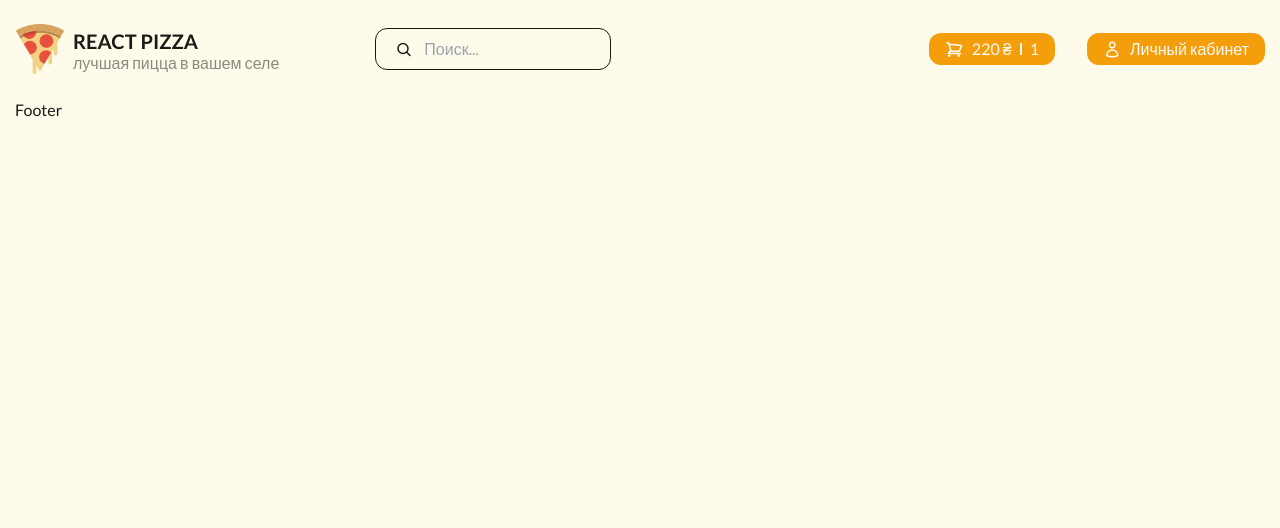
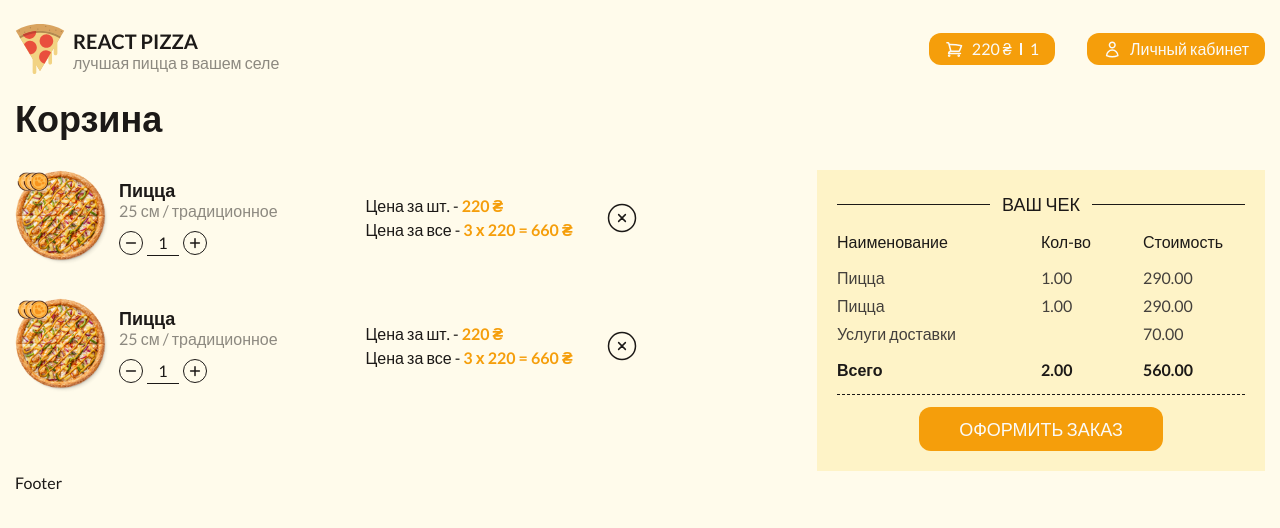
Before and after one commit to ptrv-dev/react-pizza-v2, a React (Create React App) app: page /cart in a window 1280 px wide. Shown: the top 528 px of the page. Built offline with nearby package versions, Linux system fonts and the light colour scheme; no server answers.

Commit message:
Cart Page design

```diff
--- a/src/App.tsx
+++ b/src/App.tsx
@@ -8,6 +8,7 @@ import { useAppDispatch, useAppSelector } from './redux/store';
 import { fetchProducts } from './redux/slices/productsSlice';
 
 import IndexPage from './pages/IndexPage';
+import CartPage from './pages/CartPage';
 
 const App: React.FC = () => {
   const dispatch = useAppDispatch();
@@ -24,6 +25,7 @@ const App: React.FC = () => {
       <Header />
       <Routes>
         <Route path="/" element={<IndexPage />} />
+        <Route path="/cart" element={<CartPage />} />
       </Routes>
       <Footer />
     </>
--- /dev/null
+++ b/src/components/CartItem/index.tsx
@@ -0,0 +1,104 @@
+import React from 'react';
+
+const CartItem: React.FC = () => {
+  const [count, setCount] = React.useState(1);
+
+  const onClickMinus = () => {
+    if (count <= 1) return false;
+    setCount((prev) => prev - 1);
+  };
+  const onClickPlus = () => {
+    if (count >= 10) return false;
+    setCount((prev) => prev + 1);
+  };
+
+  return (
+    <div className="flex">
+      <img
+        src="./assets/img/products/1.png"
+        alt=""
+        className="w-24 h-24 mr-2"
+      />
+      <div className="flex flex-col xl:flex-row xl:items-center gap-2 flex-1">
+        <div className="flex flex-col xl:flex-1">
+          <h4 className="font-bold text-lg leading-none">Пицца</h4>
+          <p className="opacity-50 text-sm lg:text-base xl:mb-2">
+            25 см / традиционное
+          </p>
+          <div className="inline-flex items-center">
+            <button
+              onClick={onClickMinus}
+              className="w-6 h-6 rounded-full border-stone-900 border inline-flex justify-center items-center"
+            >
+              <svg
+                width="14"
+                height="14"
+                viewBox="0 0 14 14"
+                fill="none"
+                xmlns="http://www.w3.org/2000/svg"
+              >
+                <path
+                  d="M11.375 7H2.625"
+                  stroke="#1C1917"
+                  strokeWidth="1.5"
+                  strokeLinecap="round"
+                  strokeLinejoin="round"
+                />
+              </svg>
+            </button>
+            <span className="border-b border-stone-900 mx-1 inline-flex justify-center items-center w-8">
+              {count}
+            </span>
+            <button
+              onClick={onClickPlus}
+              className="w-6 h-6 rounded-full border-stone-900 border inline-flex justify-center items-center"
+            >
+              <svg
+                width="14"
+                height="14"
+                viewBox="0 0 14 14"
+                fill="none"
+                xmlns="http://www.w3.org/2000/svg"
+              >
+                <path
+                  d="M7 2.625V11.375M11.375 7H2.625"
+                  stroke="#1C1917"
+                  strokeWidth="1.5"
+                  strokeLinecap="round"
+                  strokeLinejoin="round"
+                />
+              </svg>
+            </button>
+          </div>
+        </div>
+        <div className="flex flex-col text-sm lg:text-base xl:flex-1">
+          <p>
+            Цена за шт. - <b className="text-amber-500">220 ₴</b>
+          </p>
+          <p>
+            Цена за все - <b className="text-amber-500">3 х 220 = 660 ₴</b>
+          </p>
+        </div>
+      </div>
+      <button className="self-start lg:self-center">
+        <svg
+          width="36"
+          height="36"
+          viewBox="0 0 36 36"
+          fill="none"
+          xmlns="http://www.w3.org/2000/svg"
+        >
+          <path
+            d="M14.625 14.625L21.375 21.375M21.375 14.625L14.625 21.375M31.5 18C31.5 19.7728 31.1508 21.5283 30.4724 23.1662C29.7939 24.8041 28.7995 26.2923 27.5459 27.5459C26.2923 28.7995 24.8041 29.7939 23.1662 30.4724C21.5283 31.1508 19.7728 31.5 18 31.5C16.2272 31.5 14.4717 31.1508 12.8338 30.4724C11.1959 29.7939 9.70765 28.7995 8.45406 27.5459C7.20047 26.2923 6.20606 24.8041 5.52763 23.1662C4.84919 21.5283 4.5 19.7728 4.5 18C4.5 14.4196 5.92232 10.9858 8.45406 8.45406C10.9858 5.92232 14.4196 4.5 18 4.5C21.5804 4.5 25.0142 5.92232 27.5459 8.45406C30.0777 10.9858 31.5 14.4196 31.5 18Z"
+            stroke="#1C1917"
+            stroke-width="1.5"
+            stroke-linecap="round"
+            stroke-linejoin="round"
+          />
+        </svg>
+      </button>
+    </div>
+  );
+};
+
+export default CartItem;
--- a/src/components/Header/index.tsx
+++ b/src/components/Header/index.tsx
@@ -1,5 +1,5 @@
 import React from 'react';
-import { Link } from 'react-router-dom';
+import { Link, useLocation } from 'react-router-dom';
 import Search from '../UI/Search';
 
 const Header: React.FC = () => {
@@ -19,6 +19,12 @@ const Header: React.FC = () => {
 
   const onClickMenuButton = () => setIsMenuOpen((prev) => !prev);
 
+  const { pathname } = useLocation();
+
+  React.useEffect(() => {
+    setIsMenuOpen(false);
+  }, [pathname]);
+
   return (
     <header className="py-6">
       <div className="container flex items-center justify-between">
@@ -34,7 +40,7 @@ const Header: React.FC = () => {
               </p>
             </div>
           </Link>
-          {currentWidth >= 1024 && <Search />}
+          {currentWidth >= 1024 && pathname === '/' && <Search />}
         </div>
         <div
           className={`fixed left-0 top-0 w-full h-full bg-stone-900 bg-opacity-75 z-10 transition-opacity ${
@@ -46,7 +52,7 @@ const Header: React.FC = () => {
             isMenuOpen ? 'right-0' : '-right-full'
           }`}
         >
-          {currentWidth < 1024 && <Search />}
+          {currentWidth < 1024 && pathname === '/' && <Search />}
           <Link
             to={'/cart'}
             className="bg-amber-500 mt-4 md:mt-0 flex items-center justify-center text-stone-50 gap-2 py-2 lg:py-1 px-4 rounded-xl"
--- /dev/null
+++ b/src/pages/CartPage.tsx
@@ -0,0 +1,60 @@
+import React from 'react';
+import CartItem from '../components/CartItem';
+
+const CartPage: React.FC = () => {
+  return (
+    <div className="container">
+      <h1 className="font-bold text-2xl md:text-3xl lg:text-4xl mb-6 lg:mb-8">
+        Корзина
+      </h1>
+      <div className="flex flex-col md:flex-row gap-8 justify-between">
+        <div className="flex flex-col gap-4 md:gap-8 w-full md:basis-1/2">
+          <CartItem />
+          <CartItem />
+        </div>
+        <div className="flex flex-col bg-amber-100 p-5 w-full max-w-md mx-auto md:mx-0 md:basis-1/2">
+          <div className="inline-flex items-center uppercase text-lg mb-3">
+            <span className="flex-1 h-px bg-stone-900"></span>
+            <h4 className="mx-3">Ваш чек</h4>
+            <span className="flex-1 h-px bg-stone-900"></span>
+          </div>
+          <div className="flex flex-col text-sm lg:text-base gap-3">
+            <div className="flex">
+              <p className="basis-1/2">Наименование</p>
+              <p className="flex-1">Кол-во</p>
+              <p className="flex-1">Стоимость</p>
+            </div>
+            <div className="flex flex-col gap-1 text-stone-700">
+              <div className="flex">
+                <p className="basis-1/2">Пицца</p>
+                <p className="flex-1">1.00</p>
+                <p className="flex-1">290.00</p>
+              </div>
+              <div className="flex">
+                <p className="basis-1/2">Пицца</p>
+                <p className="flex-1">1.00</p>
+                <p className="flex-1">290.00</p>
+              </div>
+              <div className="flex">
+                <p className="basis-1/2">Услуги доставки</p>
+                <p className="flex-1"></p>
+                <p className="flex-1">70.00</p>
+              </div>
+            </div>
+            <div className="flex font-bold">
+              <p className="basis-1/2">Всего</p>
+              <p className="flex-1">2.00</p>
+              <p className="flex-1">560.00</p>
+            </div>
+          </div>
+          <hr className="my-3 border-dashed border-stone-900" />
+          <button className="bg-amber-500 text-stone-50 uppercase text-lg px-10 py-2 self-center rounded-xl">
+            Оформить заказ
+          </button>
+        </div>
+      </div>
+    </div>
+  );
+};
+
+export default CartPage;
```
